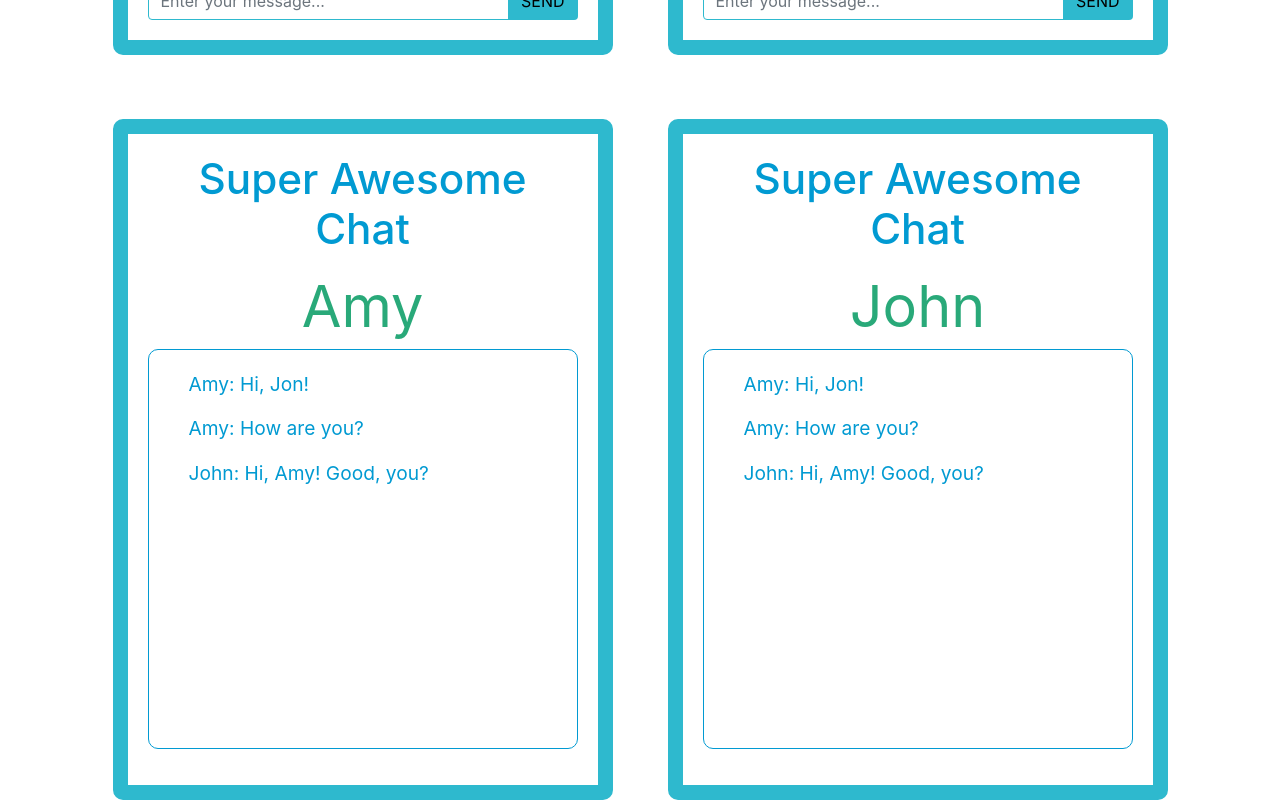
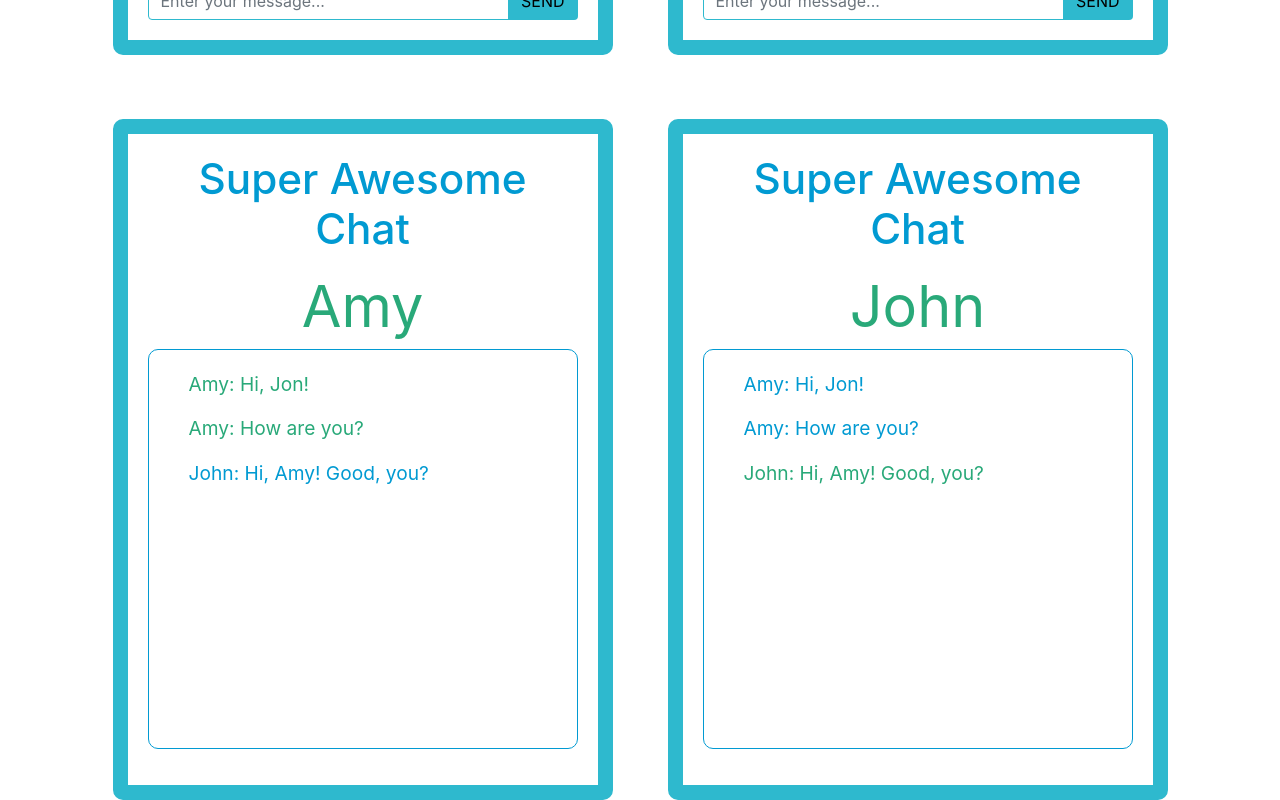
Before and after one commit to scabralo/ReactND-L3-E2-AwesomeChat, a React (Create React App) app: page / in a window 1280 px wide. Shown: the part 879-1679 px from the top of the page. Built offline with nearby package versions, Linux system fonts and the light colour scheme.

Commit message:
Fixes prop name typo on MessagesList comp

```diff
--- a/src/SuperAwesomeChat.js
+++ b/src/SuperAwesomeChat.js
@@ -10,7 +10,7 @@ class SuperAwesomeChat extends React.Component {
 			<div className='chat-window'>
 				<h2>Super Awesome Chat</h2>
 				<CurrentUser userName={user.username} />
-				<MessagesList messages={messages} userName={user.username} />
+				<MessagesList messages={messages} username={user.username} />
 			</div>
 		)
 	}
```
